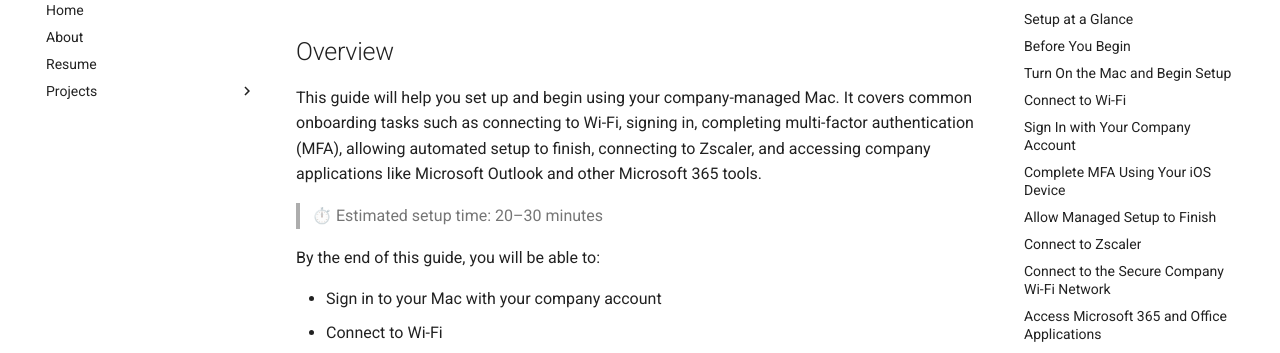
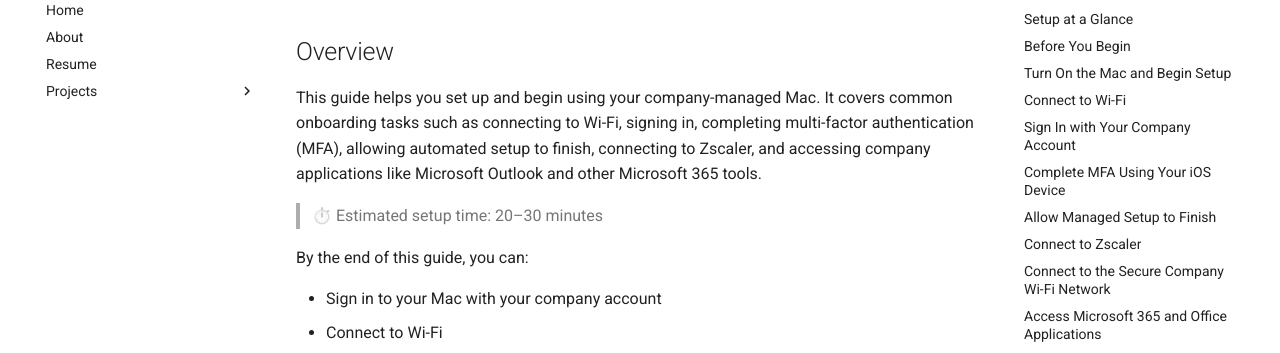
Before and after one commit to MackMike/technical-writing-portfolio-site, an MkDocs documentation site: the page built from docs/projects/managed-mac-onboarding-guide.md, in a window 1280 px wide and 900 px high. Shown: the part 146-499 px from the top of the window. Built offline with MkDocs 1.6.1 and Material for MkDocs 9.7.7, drawn with Linux system fonts in a browser that asks for light colours; some of the changed text lies outside the part shown.

Commit message:
Update managed-mac-onboarding-guide.md

```diff
--- a/docs/projects/managed-mac-onboarding-guide.md
+++ b/docs/projects/managed-mac-onboarding-guide.md
@@ -2,11 +2,11 @@
 
 ## Overview
 
-This guide will help you set up and begin using your company-managed Mac. It covers common onboarding tasks such as connecting to Wi-Fi, signing in, completing multi-factor authentication (MFA), allowing automated setup to finish, connecting to Zscaler, and accessing company applications like Microsoft Outlook and other Microsoft 365 tools.
+This guide helps you set up and begin using your company-managed Mac. It covers common onboarding tasks such as connecting to Wi-Fi, signing in, completing multi-factor authentication (MFA), allowing automated setup to finish, connecting to Zscaler, and accessing company applications like Microsoft Outlook and other Microsoft 365 tools.
 
 > ⏱️ Estimated setup time: 20–30 minutes
 
-By the end of this guide, you will be able to:
+By the end of this guide, you can:
 
 * Sign in to your Mac with your company account
 * Connect to Wi-Fi
@@ -53,7 +53,7 @@ Before starting setup, make sure you have:
 * Any onboarding instructions provided by your IT team
 
 > 🔒 **Security note:**
-> Do not share your company password or MFA verification code. IT will never ask for this information.
+> Do not share your company password or MFA verification code. IT never asks for this information.
 
 ---
 
```
